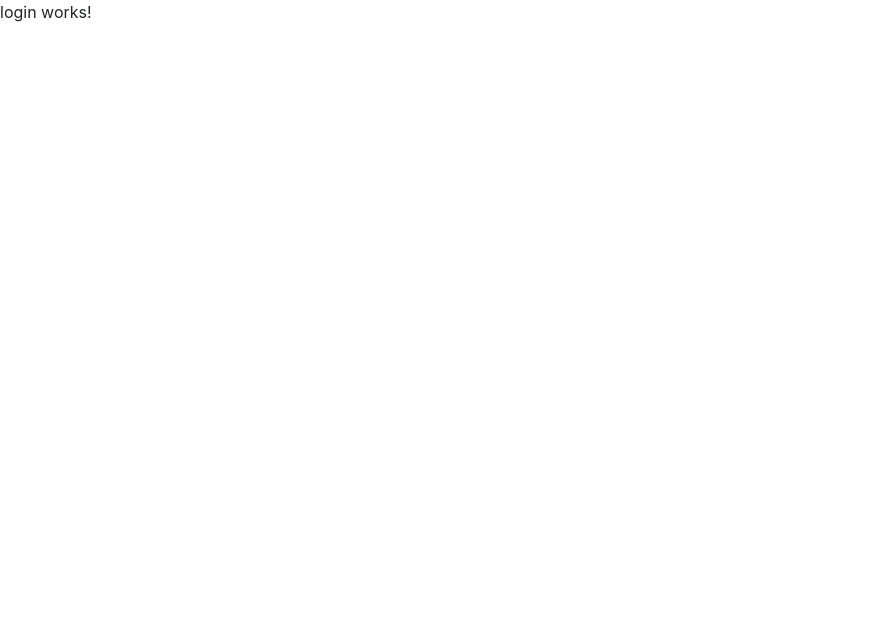
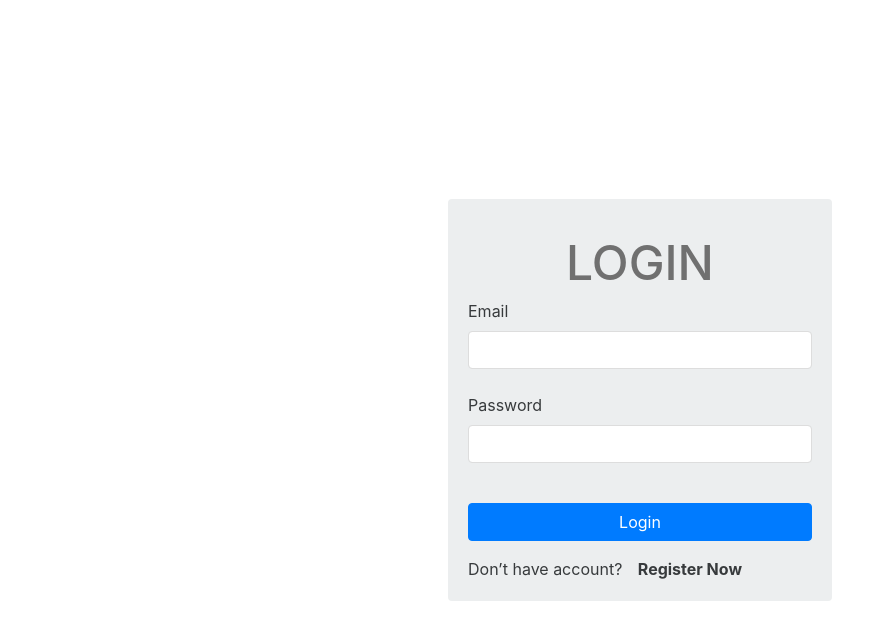
Before and after one commit to 01shadowalker01/r1c-interview-angular, an Angular app: page /login in a window 1280 px wide. Shown: the top 640 px of the page, without its empty margins (0-894 px from the left). Built offline with nearby package versions, Linux system fonts and the light colour scheme.

Commit message:
Implement template and style of login & register forms

```diff
--- a/src/app/auth/components/login/login.component.html
+++ b/src/app/auth/components/login/login.component.html
@@ -1 +1,20 @@
-<p>login works!</p>
+<div class="login-wrapper">
+  <div class="login-box">
+    <h1 class="login-title">LOGIN</h1>
+    <form>
+      <div class="mb-4">
+        <label for="email" class="form-label"> Email </label>
+        <input id="email" type="email" class="form-control" />
+      </div>
+      <div class="password-wrapper">
+        <label for="password" class="form-label"> Password </label>
+        <input type="password" class="form-control" id="password" />
+      </div>
+
+      <button type="submit" class="btn btn-primary mb-3">Login</button>
+    </form>
+    <p class="register-message">
+      Don’t have account? <strong routerLink="/register">Register Now</strong>
+    </p>
+  </div>
+</div>
--- a/src/app/auth/components/login/login.component.scss
+++ b/src/app/auth/components/login/login.component.scss
@@ -0,0 +1,44 @@
+.login-wrapper {
+  display: flex;
+  height: 100vh;
+  place-content: center;
+
+  .login-box {
+    background-color: var(--silver);
+    align-self: center;
+    width: 30vw;
+    border-radius: 4px;
+    padding: 35px 20px 20px;
+
+    h1.login-title {
+      text-align: center;
+      font-size: 3rem;
+      color: var(--warm-grey);
+    }
+
+    .form-control {
+      border: solid 1px #dddddd;
+    }
+
+    .password-wrapper {
+      margin-bottom: 40px;
+    }
+
+    button {
+      width: 100%;
+      border-radius: 4px;
+    }
+
+    .register-message {
+      color: var(--charcoal-grey);
+      margin-bottom: 0;
+
+      strong {
+        font-weight: bold;
+        color: inherit;
+        margin-left: 11px;
+        cursor: pointer;
+      }
+    }
+  }
+}
--- a/src/app/auth/components/register/register.component.html
+++ b/src/app/auth/components/register/register.component.html
@@ -1 +1,24 @@
-<p>register works!</p>
+<div class="register-wrapper">
+  <div class="register-box">
+    <h1 class="register-title">Register</h1>
+    <form>
+      <div class="mb-4">
+        <label for="user" class="form-label"> User </label>
+        <input id="user" type="text" class="form-control" />
+      </div>
+      <div class="mb-4">
+        <label for="email" class="form-label"> Email </label>
+        <input id="email" type="email" class="form-control" />
+      </div>
+      <div class="password-wrapper">
+        <label for="password" class="form-label"> Password </label>
+        <input type="password" class="form-control" id="password" />
+      </div>
+
+      <button type="submit" class="btn btn-primary mb-3">Register</button>
+    </form>
+    <p class="login-message">
+      Already Registered? <strong routerLink="/login">Login </strong>
+    </p>
+  </div>
+</div>
--- a/src/app/auth/components/register/register.component.scss
+++ b/src/app/auth/components/register/register.component.scss
@@ -0,0 +1,44 @@
+.register-wrapper {
+  display: flex;
+  height: 100vh;
+  place-content: center;
+
+  .register-box {
+    background-color: var(--silver);
+    align-self: center;
+    width: 30vw;
+    border-radius: 4px;
+    padding: 35px 20px 20px;
+
+    h1.register-title {
+      text-align: center;
+      font-size: 3rem;
+      color: var(--warm-grey);
+    }
+
+    .form-control {
+      border: solid 1px #dddddd;
+    }
+
+    .password-wrapper {
+      margin-bottom: 40px;
+    }
+
+    button {
+      width: 100%;
+      border-radius: 4px;
+    }
+
+    .login-message {
+      color: var(--charcoal-grey);
+      margin-bottom: 0;
+
+      strong {
+        font-weight: bold;
+        color: inherit;
+        margin-left: 11px;
+        cursor: pointer;
+      }
+    }
+  }
+}
```
